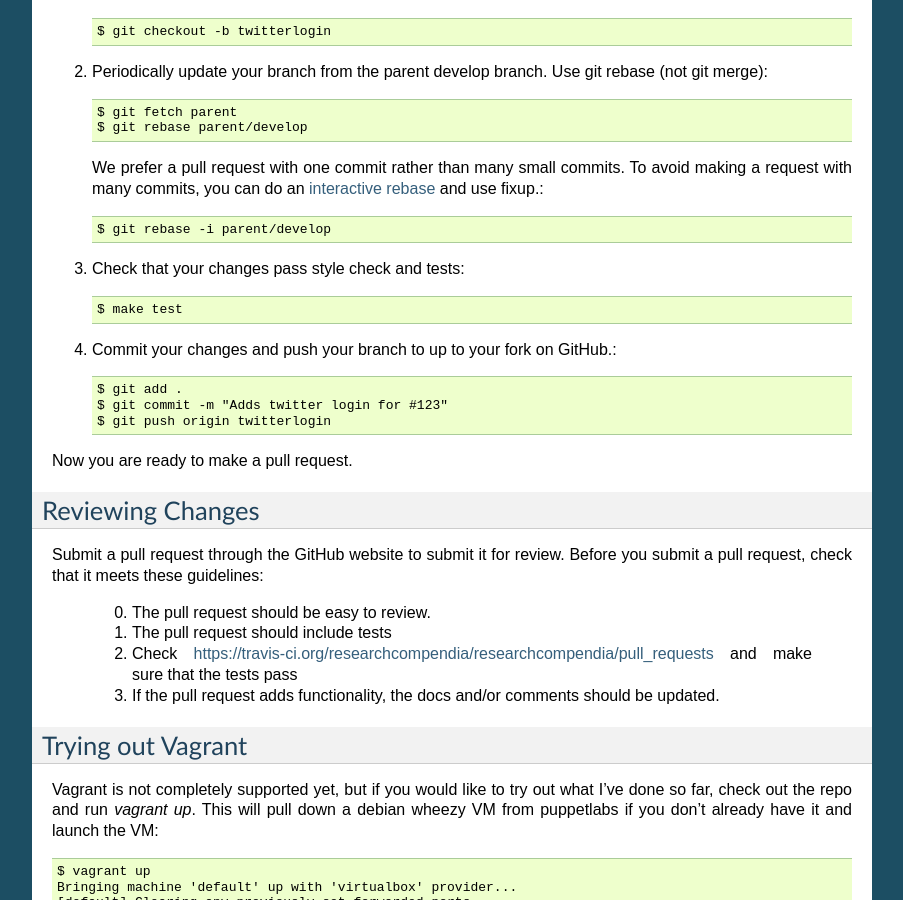
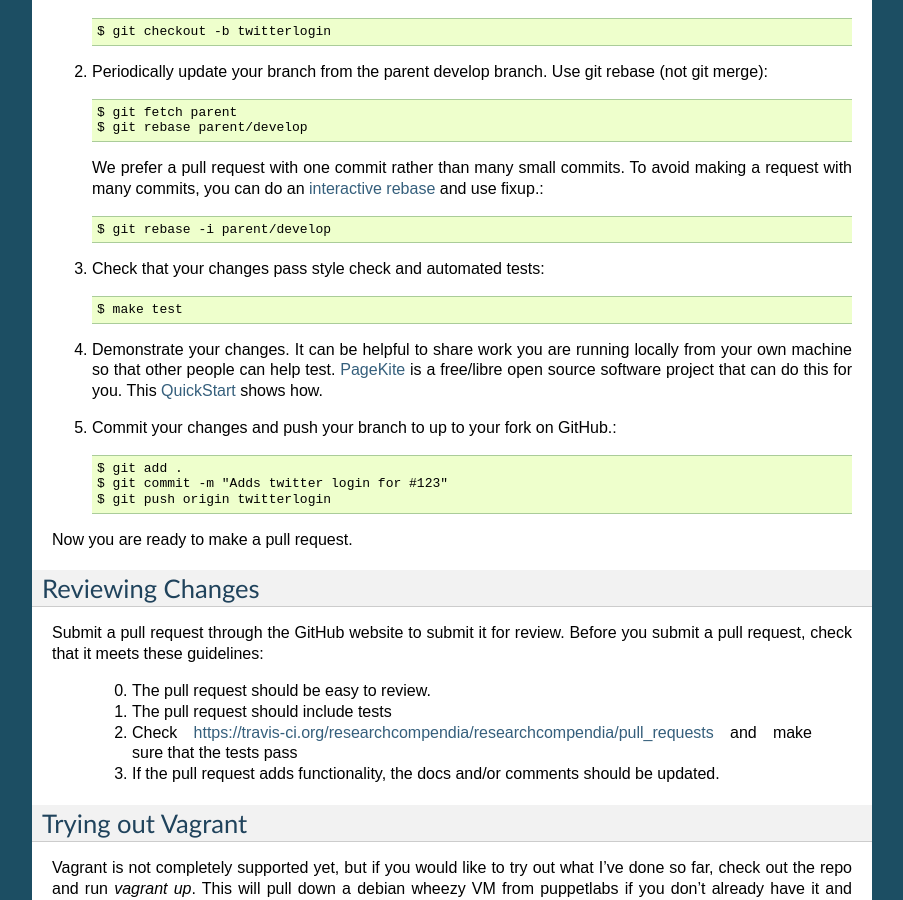
Before and after one commit to researchcompendia/researchcompendia, a Sphinx documentation site: the page built from docs/developmentsetup.rst, in a window 1280 px wide and 900 px high, scrolled down 1116 px. Shown: the whole window, without its empty margins (198-1101 px from the left). Built offline with Sphinx 7.4.7, drawn with Linux system fonts in a browser that asks for light colours; pages that are not in the unit, such as notebooks, are missing from menus.

Commit message:
adds link to quickstart for pagekite for sharing local dev servers

```diff
--- a/docs/developmentsetup.rst
+++ b/docs/developmentsetup.rst
@@ -56,7 +56,6 @@ Or perhaps you would like to have detailed stacktraces and messages::
 
     $ ./manage.py runserver --traceback -v 3
 
-
 Making Changes
 --------------
 
@@ -78,11 +77,13 @@ Now that you have the code, a virtualenv, and the proper environment variables,
 
     $ git rebase -i parent/develop
 
-3. Check that your changes pass style check and tests::
+3. Check that your changes pass style check and automated tests::
 
     $ make test
 
-4. Commit your changes and push your branch to up to your fork on GitHub.::
+4. Demonstrate your changes. It can be helpful to share work you are running locally from your own machine so that other people can help test.  `PageKite <https://pagekite.net/>`_ is a free/libre open source software project that can do this for you. This `QuickStart <http://pagekite.net/support/quickstart/>`_ shows how.
+
+5. Commit your changes and push your branch to up to your fork on GitHub.::
 
     $ git add .
     $ git commit -m "Adds twitter login for #123"
```
